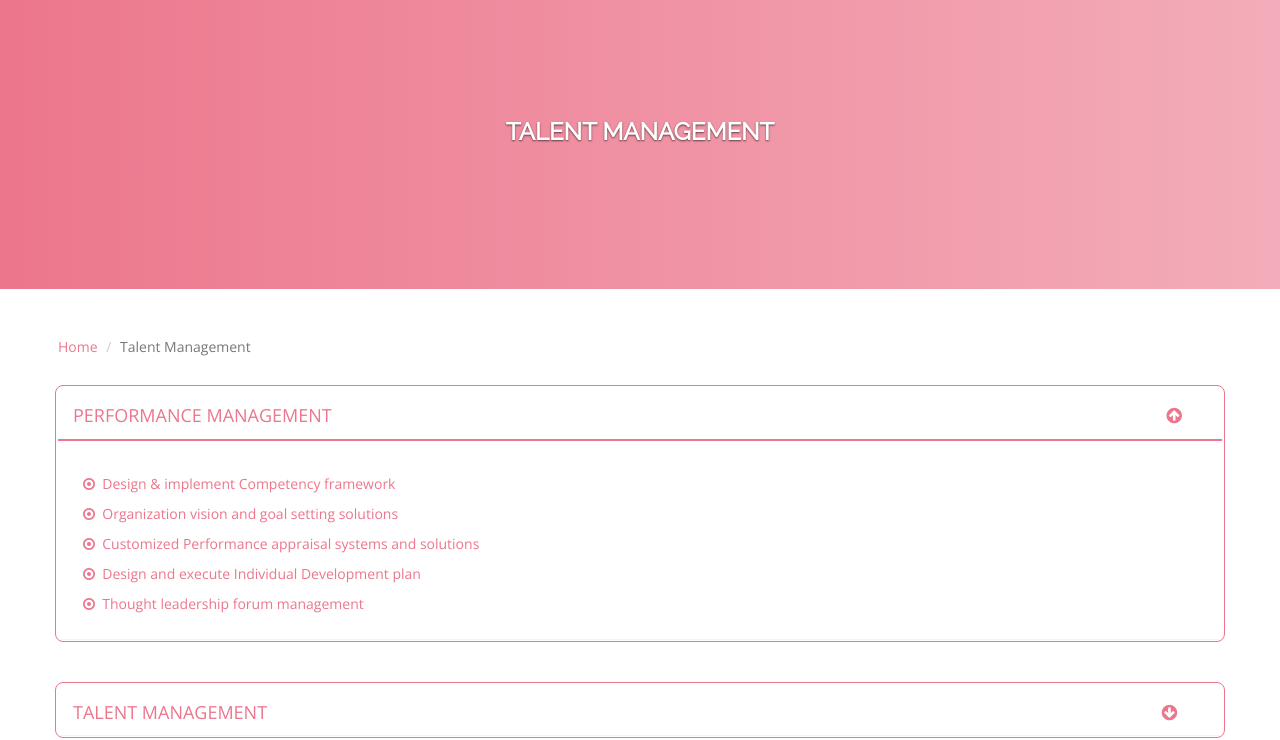
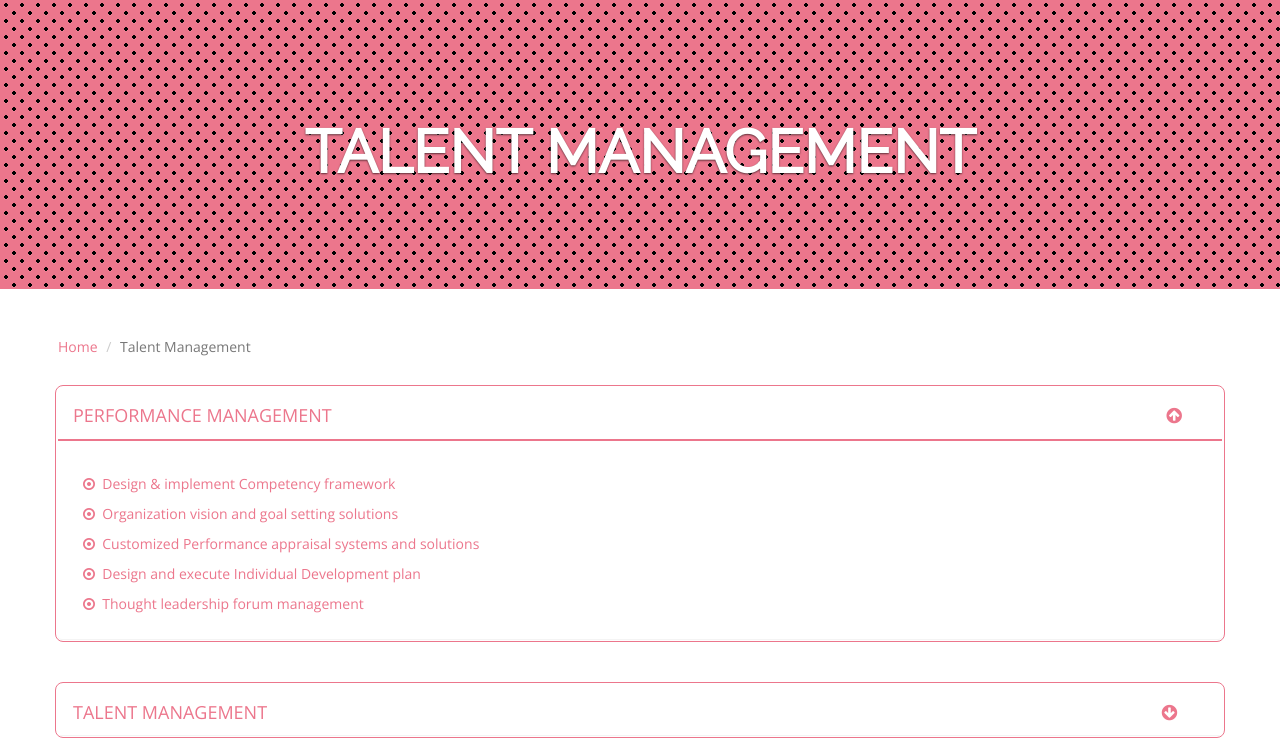
Before and after one commit to Vacant-Sky/cmyles, a plain HTML site: page talentmanagement.html in a window 1280 px wide. Shown: the part 86-826 px from the top of the page. Drawn offline with nearby package versions, Linux system fonts and the light colour scheme; files whose address does not match are found by name.

Commit message:
initial commit

```diff
--- a/talentmanagement.html
+++ b/talentmanagement.html
@@ -74,10 +74,18 @@ height="0" width="0" style="display:none;visibility:hidden"></iframe></noscript>
 <br><br><br>
     <div class="row">
 			<div class="col-lg-12">
-        <div  style="margin-top: 15px;margin-left: -80px;margin-right: -80px; height: 300px;background: -webkit-linear-gradient(left,rgba(236,118,140,1), rgba(236,118,140,.6));background: -moz-linear-gradient(bottom,rgba(255,90,95,1),rgba(255,90,95,.7))">
+        <div  style="margin-top: 15px;margin-left: -80px;margin-right: -80px; height: 300px;background:
+radial-gradient(black 15%, transparent 16%) 0 0,
+radial-gradient(black 15%, transparent 16%) 8px 8px,
+radial-gradient(rgba(255,255,255,.1) 15%, transparent 20%) 0 1px,
+radial-gradient(rgba(255,255,255,.1) 15%, transparent 20%) 8px 9px;
+background-color:rgba(236,118,140,1);
+background-size:16px 16px;
+
+        ">
 
             <div style="padding-top: 105px" class="carousel-caption">
-              <h3 style="margin-top: -120px;text-transform: upper">TALENT MANAGEMENT</h3>
+              <h3 style="font-size: 60px;margin-top: -120px;text-transform: upper">TALENT MANAGEMENT</h3>
 
             </div><!--carousel-caption-->
           </div><!--item-->
```
Also changed, not shown: talentacquisition.html (+1 -1 lines).
